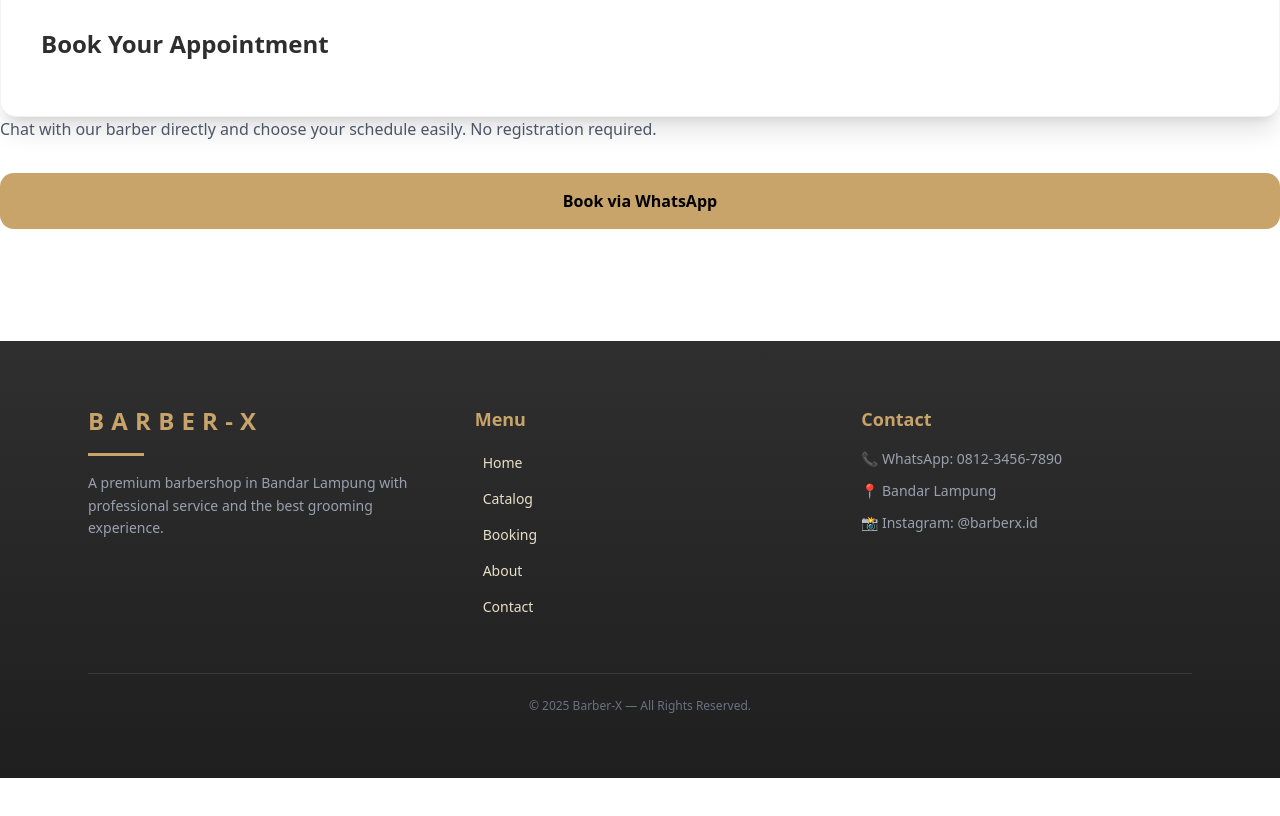
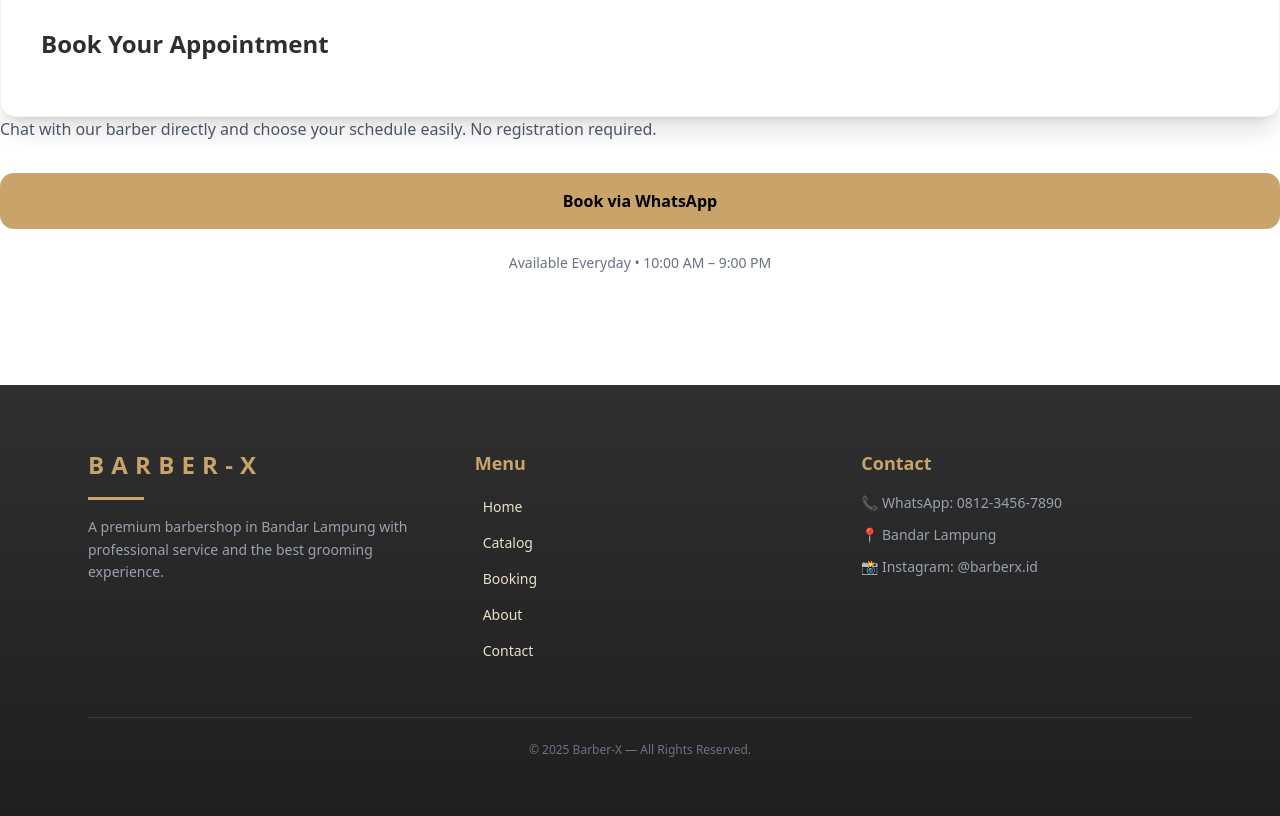
Before and after one commit to NaswaNovellia-23312014/Barber-x, a Next.js app in the folder web/: page / in a window 1280 px wide. Shown: the part 3437-4253 px from the top of the page. Before the commit the page ends 4215 px from the top, so only its background shows below. Built offline with nearby package versions, Linux system fonts and the light colour scheme.

Commit message:
ui: menambahkan teks jam operasional pada kartu booking

```diff
--- a/web/src/app/(main)/page.tsx
+++ b/web/src/app/(main)/page.tsx
@@ -221,6 +221,9 @@ export default function Home() {
       >
         Book via WhatsApp
       </a>
+      <div className="mt-6 text-sm text-gray-500 text-center">
+        Available Everyday • 10:00 AM – 9:00 PM
+      </div>
     </div>
   );
 }
```
